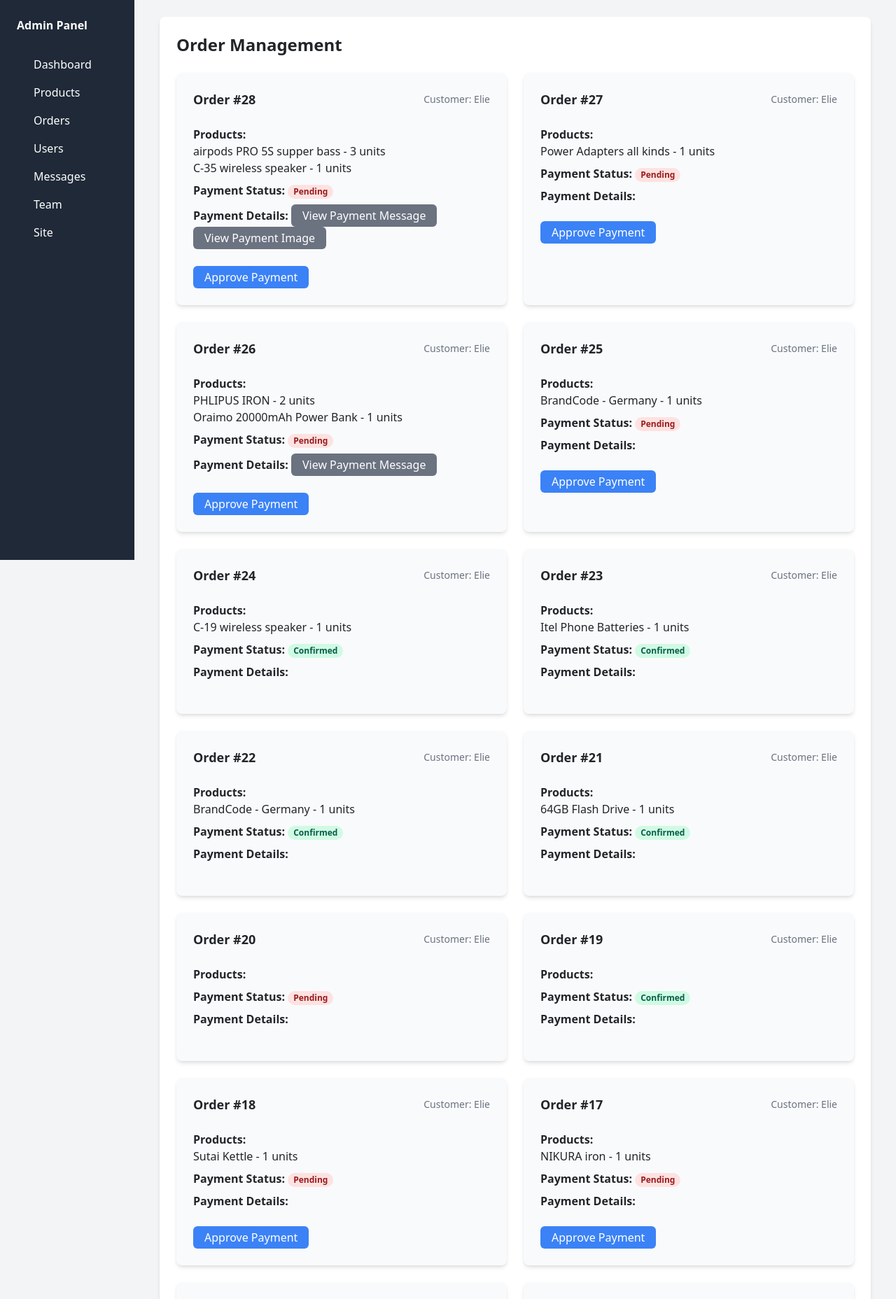
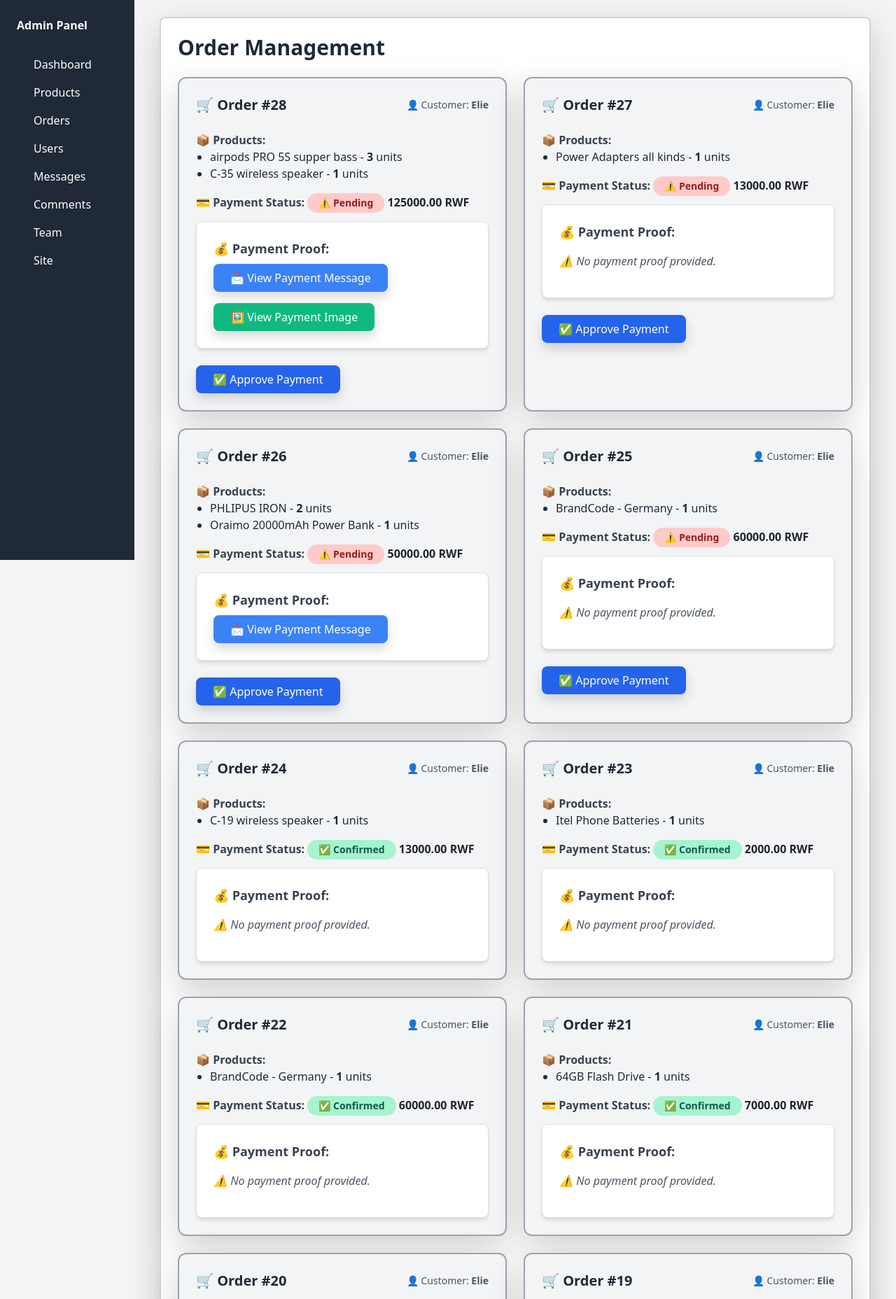
Before and after one commit to ElieDev1/Elie_tech-resolution-, a Django app: page /admin-panel/orders/ in a window 1280 px wide. Shown: the part 64-1920 px from the top of the page at 70% size. Run offline with Django 5.2, Linux system fonts and the light colour scheme; a user stored in the database is signed in; data comes from the database, SQL or seed files in the repository; both versions use the stored data as it was after the commit.

Commit message:
refine admin order list

```diff
--- a/store/admin.py
+++ b/store/admin.py
@@ -67,4 +67,4 @@ admin.site.register(Product, ProductAdmin)
 admin.site.register(ProductImage)
 admin.site.register(Customer, CustomerAdmin)
 admin.site.register(Message, MessageAdmin)
-admin.site.register(comment, CommentAdmin)
+admin.site.register(Comment, CommentAdmin)
--- a/store/models.py
+++ b/store/models.py
@@ -103,7 +103,7 @@ class Message(models.Model):
     def __str__(self):
         return f"Message from {self.sender} to {self.recipient}"
 
-class comment(models.Model):
+class Comment(models.Model):
     user = models.ForeignKey(User, on_delete=models.CASCADE)
     product = models.ForeignKey(Product, on_delete=models.CASCADE)
     content = models.TextField()
--- a/store/urls.py
+++ b/store/urls.py
@@ -76,6 +76,11 @@ urlpatterns = [
 
     path('admin-panel/search/', views.admin_search, name='admin_search'),
 
+    path('admin-panel/comments/', views.admin_comment_list, name='admin_comment_list'),
+    path('admin-panel/comments/view/<int:comment_id>/', views.admin_view_comment, name='admin_view_comment'),
+    path('admin-panel/comments/edit/<int:comment_id>/', views.admin_edit_comment, name='admin_edit_comment'),
+    path('admin-panel/comments/delete/<int:comment_id>/', views.admin_delete_comment, name='admin_delete_comment'),
+
 
 
 
--- a/store/views.py
+++ b/store/views.py
@@ -8,9 +8,9 @@ from django.contrib.auth.decorators import login_required
 from django.views.decorators.csrf import csrf_exempt
 from django.http import JsonResponse
 from django.db.models import Q, Count
-from collections import defaultdict
+
 from django.core.paginator import Paginator
-from decimal import Decimal
+
 from .forms import *
 
 
@@ -50,7 +50,7 @@ def product_detail(request, product_id):
         if comment_content:
             customer = get_object_or_404(Customer, user=request.user)
             # Create and save the comment
-            comment.objects.create(
+            Comment.objects.create(
                 user=request.user,  # The user posting the comment
                 product=product,
                 content=comment_content
@@ -172,7 +172,7 @@ def add_comment(request, pk):
     product = get_object_or_404(Product, pk=pk)
     if request.method == 'POST':
         content = request.POST.get('content')
-        comment.objects.create(user=request.user, product=product, content=content)
+        Comment.objects.create(user=request.user, product=product, content=content)
     return redirect('product_detail', pk=pk)
 
 
@@ -853,17 +853,19 @@ def admin_view_message(request, message_id):
     message.save()
     return render(request, 'admin/view_message.html', {'message': message})
 
+from django.http import HttpResponseForbidden
+
+
 @staff_member_required
 @csrf_exempt
 def admin_delete_message(request, message_id):
     message = get_object_or_404(Message, id=message_id)
+
     if request.method == 'POST':
         message.delete()
-        messages.success(request, 'Message deleted successfully!')
-    return redirect('admin_messages')
+        return redirect('admin_messages')  # Redirect to the list of messages (update this URL)
 
-
-
+    return HttpResponseForbidden("Invalid request method.")  # Return an error for GET requests
 
 
 @staff_member_required  # Ensures only admin users can access this page
@@ -881,7 +883,7 @@ def admin_view_user(request, user_id):
     user = get_object_or_404(User, id=user_id)
     orders = Order.objects.filter(customer__user=user)
     messages = Message.objects.filter(sender=user)
-    comments = comment.objects.filter(user=user)
+    comments = Comment.objects.filter(user=user)
     liked_products = user.liked_products.all()
     return render(request, 'admin/view_user.html', {
         'user': user,
@@ -1042,3 +1044,39 @@ def approve_payment(request, order_id):
         order.payment_status = 'Confirmed'
         order.save()
     return redirect('admin_orders')  # Redirect to the order management page after approving*``
+
+
+
+from django.contrib.admin.views.decorators import staff_member_required
+
+
+@staff_member_required
+def admin_comment_list(request):
+    comments = Comment.objects.all().order_by('-timestamp')  # Use Comment, not comment
+    return render(request, 'admin/comments_list.html', {'comments': comments})
+
+@staff_member_required
+def admin_view_comment(request, comment_id):
+    comment = get_object_or_404(Comment, id=comment_id)  # Use Comment, not comment
+    return render(request, 'admin/view_comment.html', {'comment': comment})
+
+@staff_member_required
+@csrf_exempt
+def admin_edit_comment(request, comment_id):
+    comment = get_object_or_404(Comment, id=comment_id)  # Use Comment, not comment
+    if request.method == 'POST':
+        content = request.POST.get('content')
+        if content:
+            comment.content = content
+            comment.save()
+            return redirect('admin_comment_list')
+    return render(request, 'admin/edit_comment.html', {'comment': comment})
+
+@staff_member_required
+@csrf_exempt
+def admin_delete_comment(request, comment_id):
+    comment = get_object_or_404(Comment, id=comment_id)  # Use Comment, not comment
+    if request.method == 'POST':
+        comment.delete()
+        return redirect('admin_comment_list')
+    return HttpResponseForbidden("Invalid request method.")
--- a/templates/admin/base.html
+++ b/templates/admin/base.html
@@ -66,6 +66,7 @@
             <a href="{% url 'admin_orders' %}" class="nav-link block py-2 px-4 hover:bg-gray-700">Orders</a>
             <a href="{% url 'admin_users' %}" class="nav-link block py-2 px-4 hover:bg-gray-700">Users</a>
             <a href="{% url 'admin_messages' %}" class="nav-link block py-2 px-4 hover:bg-gray-700">Messages</a>
+            <a href="{% url 'admin_comment_list' %}" class="nav-link block py-2 px-4 hover:bg-gray-700">Comments</a>
             <a href="{% url 'admin_team' %}" class="nav-link block py-2 px-4 hover:bg-gray-700">Team</a>
             <a href="{% url 'product_list' %}" class="nav-link block py-2 px-4 text-yellow-400 hover:bg-gray-700">Site</a>
         </div>
--- a/templates/admin/orders.html
+++ b/templates/admin/orders.html
@@ -1,59 +1,85 @@
 {% extends 'admin/base.html' %}
 
 {% block content %}
-    <div class="bg-white rounded-lg shadow-md p-6">
-        <h2 class="text-2xl font-bold mb-4">Order Management</h2>
+    <div class="bg-white rounded-lg shadow-lg p-6 border-2 border-gray-300">
+        <h2 class="text-3xl font-bold mb-6 text-gray-800">Order Management</h2>
 
         <div class="grid grid-cols-1 lg:grid-cols-2 gap-6">
             {% for order in orders %}
-                <div class="bg-gray-50 p-4 rounded-lg shadow-md">
+                <div class="bg-gray-100 p-6 rounded-xl shadow-lg border-2 border-gray-400">
                     <div class="flex justify-between items-center mb-4">
-                        <div class="font-semibold text-lg">
-                            Order #{{ order.id }}
+                        <div class="font-semibold text-xl text-gray-800">
+                            🛒 Order #{{ order.id }}
                         </div>
-                        <div class="text-sm text-gray-500">
-                            Customer: {{ order.customer.user.username }}
+                        <div class="text-sm text-gray-600">
+                            👤 Customer: <span class="font-semibold">{{ order.customer.user.username }}</span>
                         </div>
                     </div>
 
-                    <div class="space-y-2">
+                    <div class="space-y-3">
                         <div>
-                            <strong>Products:</strong>
-                            <div>
+                            <strong class="text-gray-700">📦 Products:</strong>
+                            <ul class="list-disc pl-5 text-gray-800">
                                 {% for item in order.order_items.all %}
-                                    <div>{{ item.product.name }} - {{ item.quantity }} units</div>
+                                    <li>{{ item.product.name }} - <span class="font-semibold">{{ item.quantity }}</span> units</li>
                                 {% endfor %}
-                            </div>
+                            </ul>
                         </div>
 
                         <div>
-                            <strong>Payment Status:</strong>
+                            <strong class="text-gray-700">💳 Payment Status:</strong>
                             {% if order.payment_status == 'Confirmed' %}
-                                <span class="px-2 inline-flex text-xs leading-5 font-semibold rounded-full bg-green-100 text-green-800">Confirmed</span>
+                                <span class="px-3 py-1 inline-flex text-sm font-semibold rounded-full bg-green-200 text-green-800">
+                                    ✅ Confirmed
+                                </span>
                             {% else %}
-                                <span class="px-2 inline-flex text-xs leading-5 font-semibold rounded-full bg-red-100 text-red-800">Pending</span>
+                                <span class="px-3 py-1 inline-flex text-sm font-semibold rounded-full bg-red-200 text-red-800">
+                                    ⚠️ Pending
+                                </span>
+                            {% endif %}
+                            <strong>{{ order.total_price }} RWF</strong>
+
+                        </div>
+                        <div class="bg-white shadow-md rounded-lg p-4 border border-gray-300">
+                            <h3 class="text-lg font-semibold text-gray-700 mb-2">💰 Payment Proof:</h3>
+
+                            <div class="flex flex-wrap gap-3">
+                                {% if order.payment_message %}
+                                    <button
+                                        class="bg-blue-500 text-white px-4 py-2 rounded-lg shadow hover:bg-blue-600 transition duration-300 ease-in-out"
+                                        data-bs-toggle="modal"
+                                        data-bs-target="#paymentMessageModal-{{ order.id }}">
+                                        📩 View Payment Message
+                                    </button>
+                                {% endif %}
+
+                                {% if order.payment_image %}
+                                    <button
+                                        class="bg-green-500 text-white px-4 py-2 rounded-lg shadow hover:bg-green-600 transition duration-300 ease-in-out"
+                                        data-bs-toggle="modal"
+                                        data-bs-target="#paymentImageModal-{{ order.id }}">
+                                        🖼️ View Payment Image
+                                    </button>
                                 {% endif %}
                             </div>
 
-                        <div>
-                            <strong>Payment Details:</strong>
-                            {% if order.payment_message %}
-                                <button class="bg-gray-500 text-white px-3 py-1 rounded hover:bg-gray-600" data-bs-toggle="modal" data-bs-target="#paymentMessageModal-{{ order.id }}">View Payment Message</button>
-                            {% endif %}
-                            {% if order.payment_image %}
-                                <button class="bg-gray-500 text-white px-3 py-1 rounded hover:bg-gray-600" data-bs-toggle="modal" data-bs-target="#paymentImageModal-{{ order.id }}">View Payment Image</button>
+                            {% if not order.payment_message and not order.payment_image %}
+                                <p class="text-gray-600 italic mt-2">⚠️ No payment proof provided.</p>
                             {% endif %}
                         </div>
+
                     </div>
 
+                    {% if order.payment_status == 'Pending' %}
                         <div class="mt-4">
-                        {% if order.payment_status == 'Pending' %}
                             <form method="post" action="{% url 'approve_payment' order.id %}">
                                 {% csrf_token %}
-                            <button type="submit" class="bg-blue-500 text-white px-3 py-1 rounded hover:bg-blue-600">Approve Payment</button>
+                                <button type="submit" class="bg-blue-600 text-white px-4 py-2 rounded-lg shadow hover:bg-blue-700 transition duration-300">
+                                    ✅ Approve Payment
+                                </button>
                             </form>
+                        </div>
                     {% endif %}
-                    </div>
                 </div>
 
                 <!-- Payment Message Modal -->
@@ -62,11 +88,13 @@
                     <div class="modal-dialog" role="document">
                         <div class="modal-content">
                             <div class="modal-header">
-                                <h5 class="modal-title" id="paymentMessageModalLabel-{{ order.id }}">Payment Message for Order #{{ order.id }}</h5>
+                                <h5 class="modal-title text-gray-800" id="paymentMessageModalLabel-{{ order.id }}">
+                                    💬 Payment Message for Order #{{ order.id }}
+                                </h5>
                                 <button type="button" class="btn-close" data-bs-dismiss="modal" aria-label="Close"></button>
                             </div>
                             <div class="modal-body">
-                                <p>{{ order.payment_message }}</p>
+                                <p class="text-gray-700">{{ order.payment_message }}</p>
                             </div>
                             <div class="modal-footer">
                                 <button type="button" class="btn btn-secondary" data-bs-dismiss="modal">Close</button>
@@ -82,11 +110,13 @@
                     <div class="modal-dialog" role="document">
                         <div class="modal-content">
                             <div class="modal-header">
-                                <h5 class="modal-title" id="paymentImageModalLabel-{{ order.id }}">Payment Image for Order #{{ order.id }}</h5>
+                                <h5 class="modal-title text-gray-800" id="paymentImageModalLabel-{{ order.id }}">
+                                    🖼️ Payment Image for Order #{{ order.id }}
+                                </h5>
                                 <button type="button" class="btn-close" data-bs-dismiss="modal" aria-label="Close"></button>
                             </div>
                             <div class="modal-body">
-                                <img src="{{ order.payment_image.url }}" alt="Payment Image" class="w-full">
+                                <img src="{{ order.payment_image.url }}" alt="Payment Image" class="w-full rounded-lg shadow-lg">
                             </div>
                             <div class="modal-footer">
                                 <button type="button" class="btn btn-secondary" data-bs-dismiss="modal">Close</button>
```
Also changed, not shown: templates/admin/comments_list.html (added, +38 -0 lines), templates/admin/edit_comment.html (added, +15 -0 lines), templates/admin/messages.html (+7 -4 lines), templates/admin/view_comment.html (added, +14 -0 lines), db.sqlite3, store/migrations/0016_alter_product_comments.py (added). Lines whose indentation alone changed are shown as unchanged.
